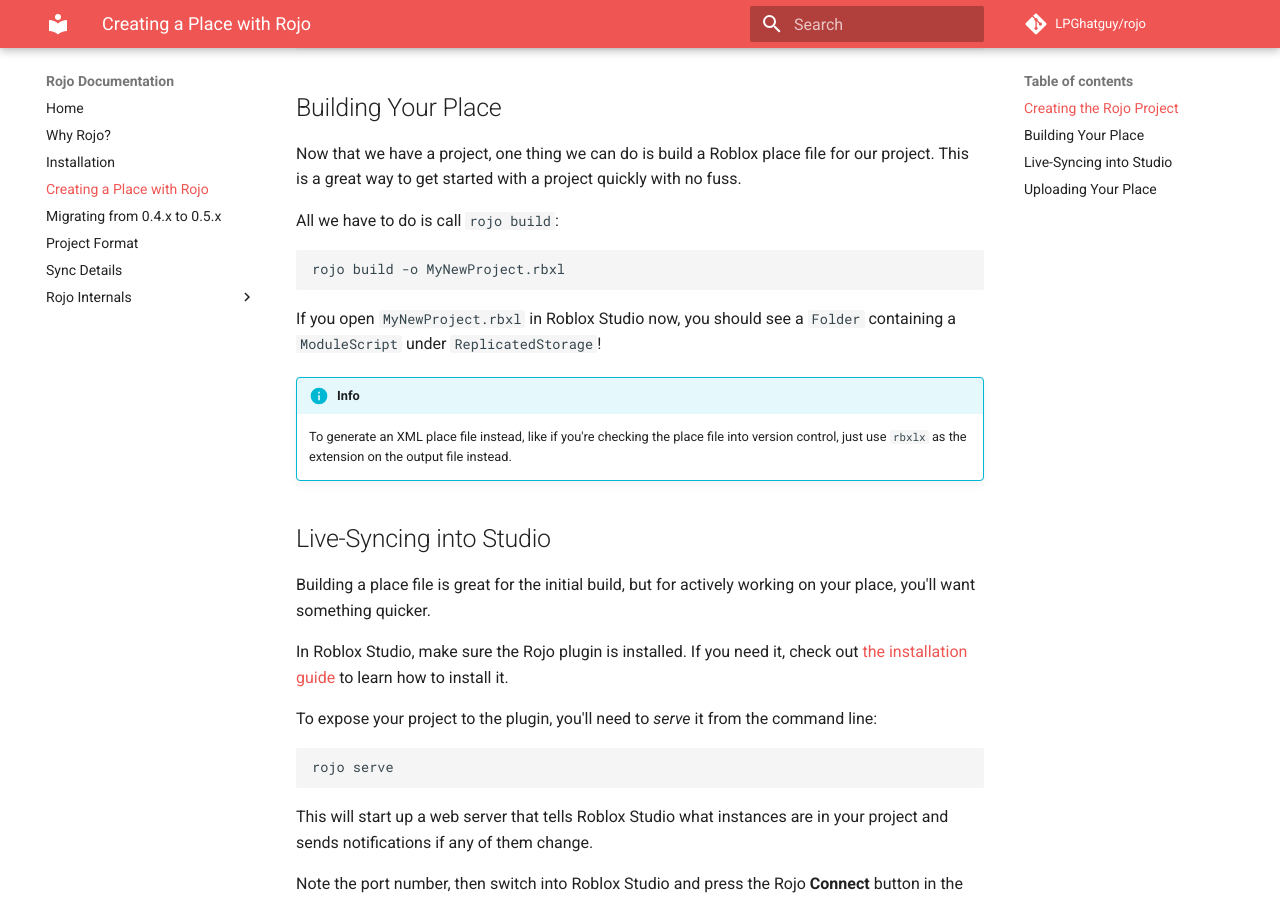
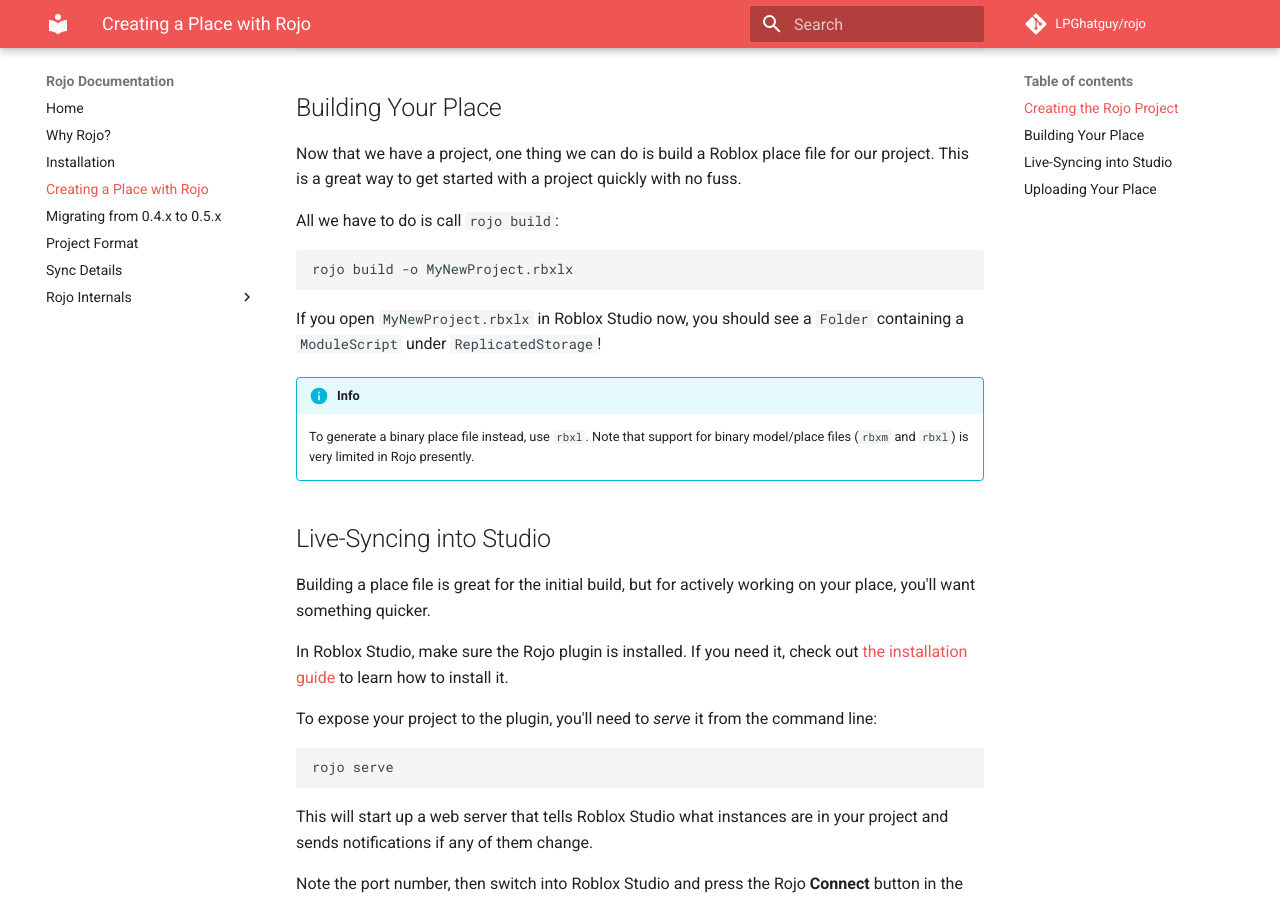
Before and after one commit to rojo-rbx/rojo, an MkDocs documentation site: the page built from docs/creating-a-place.md, in a window 1280 px wide and 900 px high, scrolled down 737 px. Built offline with MkDocs 1.6.1 and Material for MkDocs 9.7.7, drawn with Linux system fonts in a browser that asks for light colours; comment, search, counter and statistics services are not loaded.

Commit message:
Fix up docs on model/place files a little

````diff
--- a/docs/creating-a-place.md
+++ b/docs/creating-a-place.md
@@ -28,13 +28,13 @@
 All we have to do is call `rojo build`:
 
 ```sh
-rojo build -o MyNewProject.rbxl
+rojo build -o MyNewProject.rbxlx
 ```
 
-If you open `MyNewProject.rbxl` in Roblox Studio now, you should see a `Folder` containing a `ModuleScript` under `ReplicatedStorage`!
+If you open `MyNewProject.rbxlx` in Roblox Studio now, you should see a `Folder` containing a `ModuleScript` under `ReplicatedStorage`!
 
 !!! info
-    To generate an XML place file instead, like if you're checking the place file into version control, just use `rbxlx` as the extension on the output file instead.
+    To generate a binary place file instead, use `rbxl`. Note that support for binary model/place files (`rbxm` and `rbxl`) is very limited in Rojo presently.
 
 ## Live-Syncing into Studio
 Building a place file is great for the initial build, but for actively working on your place, you'll want something quicker.
````
Also changed, not shown: docs/sync-details.md (+2 -2 lines).
